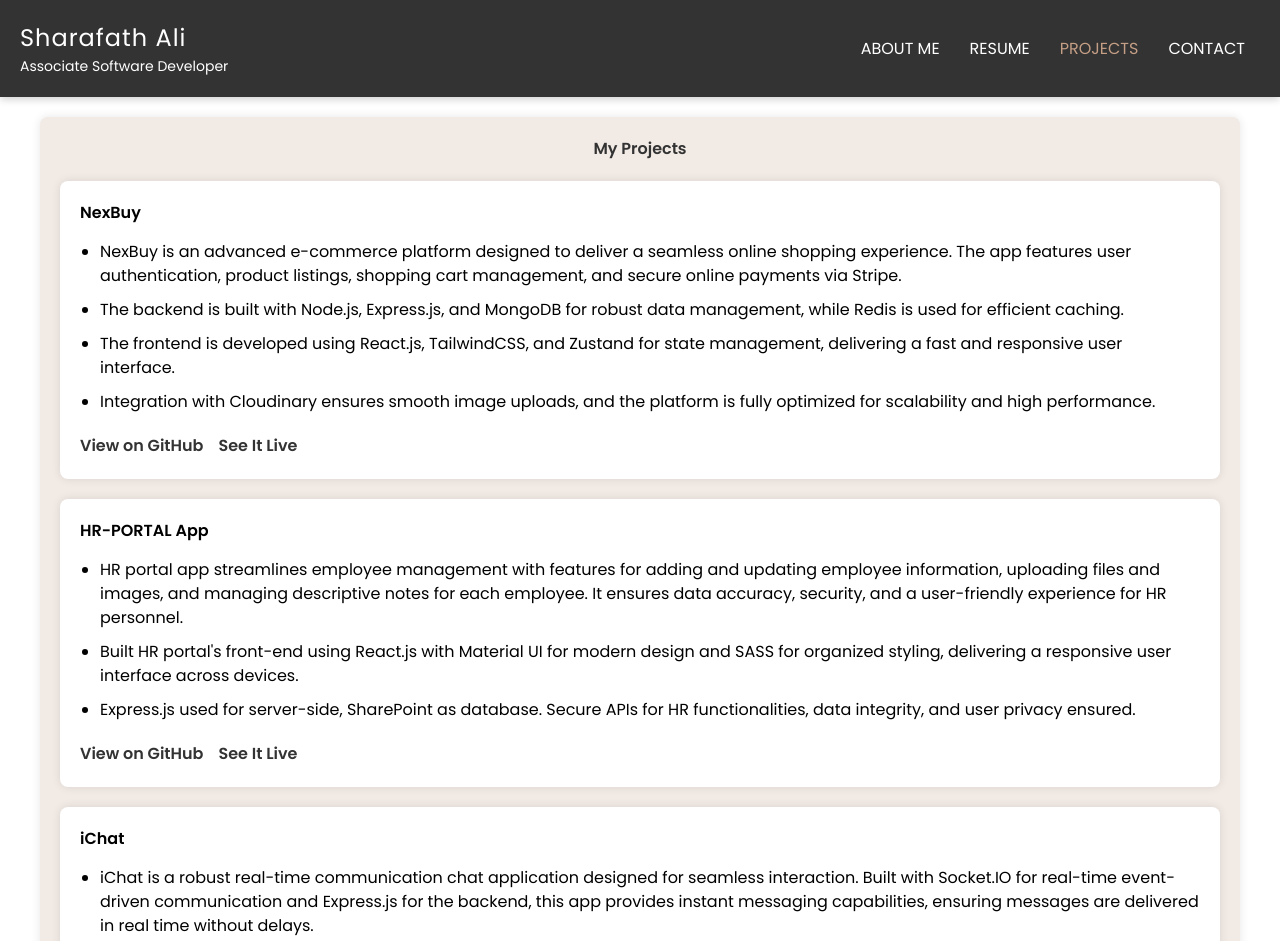
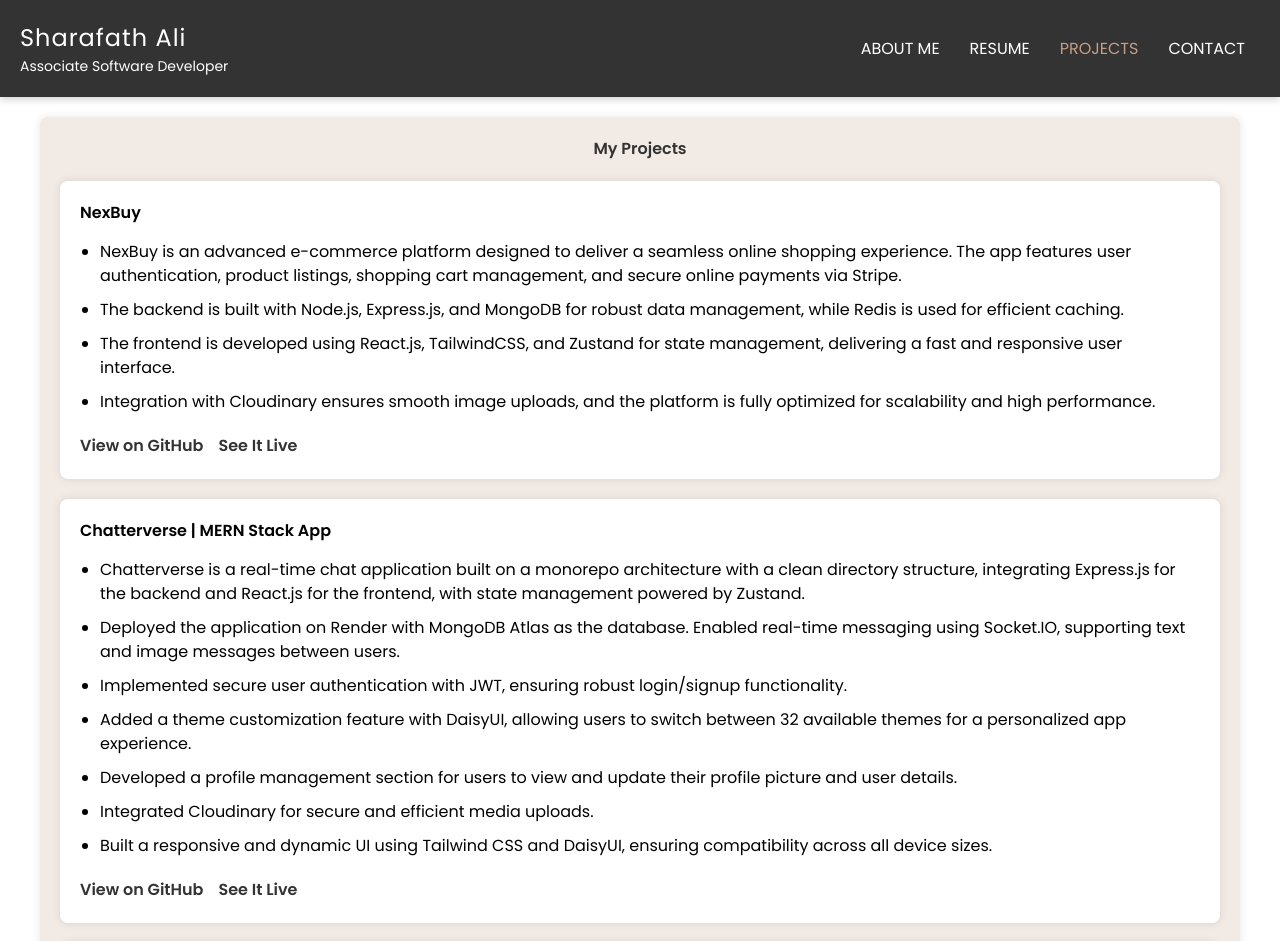
Before and after one commit to sharafath-ali/Personal-website, a React (Create React App) app: page /Projects in a window 1280 px wide. Shown: the top 941 px of the page. Built offline with nearby package versions, Linux system fonts and the light colour scheme; a web font is replaced by a local one.

Commit message:
added new project details

```diff
--- a/src/components/ProjectCards.jsx
+++ b/src/components/ProjectCards.jsx
@@ -41,6 +41,51 @@ function ProjectCards() {
       </div>
 
       <div className="project-card">
+        <h3>Chatterverse | MERN Stack App</h3>
+        <ul>
+          <li>
+            Chatterverse is a real-time chat application built on a monorepo architecture with a clean directory structure, integrating Express.js for the backend and React.js for the frontend, with state management powered by Zustand.
+          </li>
+          <li>
+            Deployed the application on Render with MongoDB Atlas as the database. Enabled real-time messaging using Socket.IO, supporting text and image messages between users.
+          </li>
+          <li>
+            Implemented secure user authentication with JWT, ensuring robust login/signup functionality.
+          </li>
+          <li>
+            Added a theme customization feature with DaisyUI, allowing users to switch between 32 available themes for a personalized app experience.
+          </li>
+          <li>
+            Developed a profile management section for users to view and update their profile picture and user details.
+          </li>
+          <li>
+            Integrated Cloudinary for secure and efficient media uploads.
+          </li>
+          <li>
+            Built a responsive and dynamic UI using Tailwind CSS and DaisyUI, ensuring compatibility across all device sizes.
+          </li>
+        </ul>
+        <div className="project-links">
+          <a
+            href="https://github.com/sharafath-ali/Chatterverse"
+            target="_blank"
+            rel="noopener noreferrer"
+            className="github-link"
+          >
+            View on GitHub
+          </a>
+          <a
+            href="https://chatterverse-0hba.onrender.com/"
+            target="_blank"
+            rel="noopener noreferrer"
+            className="site-link"
+          >
+            See It Live
+          </a>
+        </div>
+      </div>
+
+      <div className="project-card">
         <h3>HR-PORTAL App</h3>
         <ul>
           <li>
@@ -71,7 +116,7 @@ function ProjectCards() {
             View on GitHub
           </a>
           <a
-            href="https://node-react-hr-portal.vercel.app/" // Replace with your actual link
+            href="https://node-react-hr-portal.vercel.app/"
             target="_blank"
             rel="noopener noreferrer"
             className="site-link"
```
